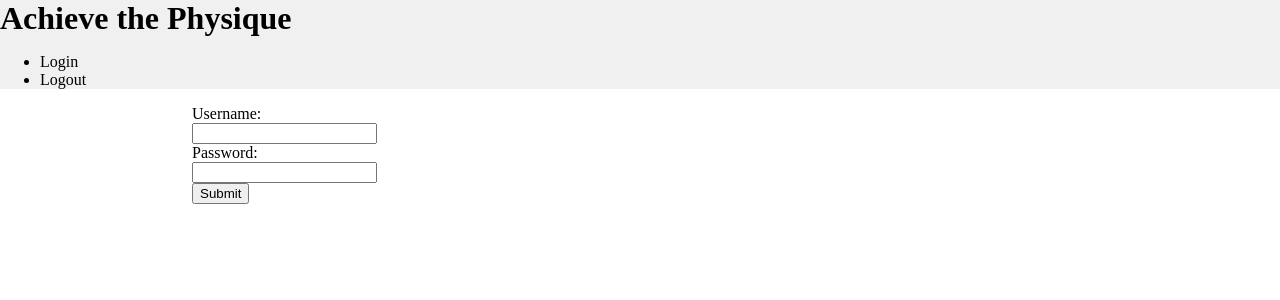
After one commit to jayant95/BodybuildingApp, a PHP site: page /login.php in a window 1280 px wide. The commit adds this page. Shown: the top 300 px of the page. Run offline with PHP 8.4, Linux system fonts and the light colour scheme.

Commit message:
Add login page
Added login page. Updated link in header file.

```diff
--- a/css/main.css
+++ b/css/main.css
@@ -29,6 +29,11 @@ a {
   height: 60px;
 }
 
+/* LOGIN.PHP */
+.login-form>label,input {
+  display: block;
+}
+
 /* HOME.PHP */
 .site-feature {
   background-color: rgb(200, 200, 200);
--- a/includes/header.php
+++ b/includes/header.php
@@ -8,7 +8,7 @@
     <ul>
       <!-- Use php to check if username session variable is there.
       If it isn't, display and this -->
-      <li><a href="#">Login</a></li>
+      <li><a href="login.php">Login</a></li>
       <!-- otherwise display "Welcome "[username]" and this -->
       <li><a href="#">Logout</a></li>
     </ul>
--- /dev/null
+++ b/login.php
@@ -0,0 +1,30 @@
+<!DOCTYPE html>
+<html lang="en">
+  <head>
+    <title>Achieve the Physique | Login</title>
+    <meta charset="utf-8">
+  	<meta name="viewport" content="width=device-width, initial-scale=1">
+    <link rel="stylesheet" type="text/css" href="css/main.css">
+  </head>
+
+  <body>
+    <?php require("includes/header.php") ?>
+
+    <div class="content-wrapper">
+      <form action="" method="post">
+        <div class="login-form">
+          <label>Username:</label>
+          <input class="login-input" type="text" name="username" value=""/>
+          <label>Password:</label>
+          <input class="login-input" type="password" name="password" value=""/>
+          <input class="login-button" type="submit" name="submit" value="Submit"/>
+        </div>
+      </form>
+    </div>
+
+  </body>
+
+
+
+
+</html>
```
